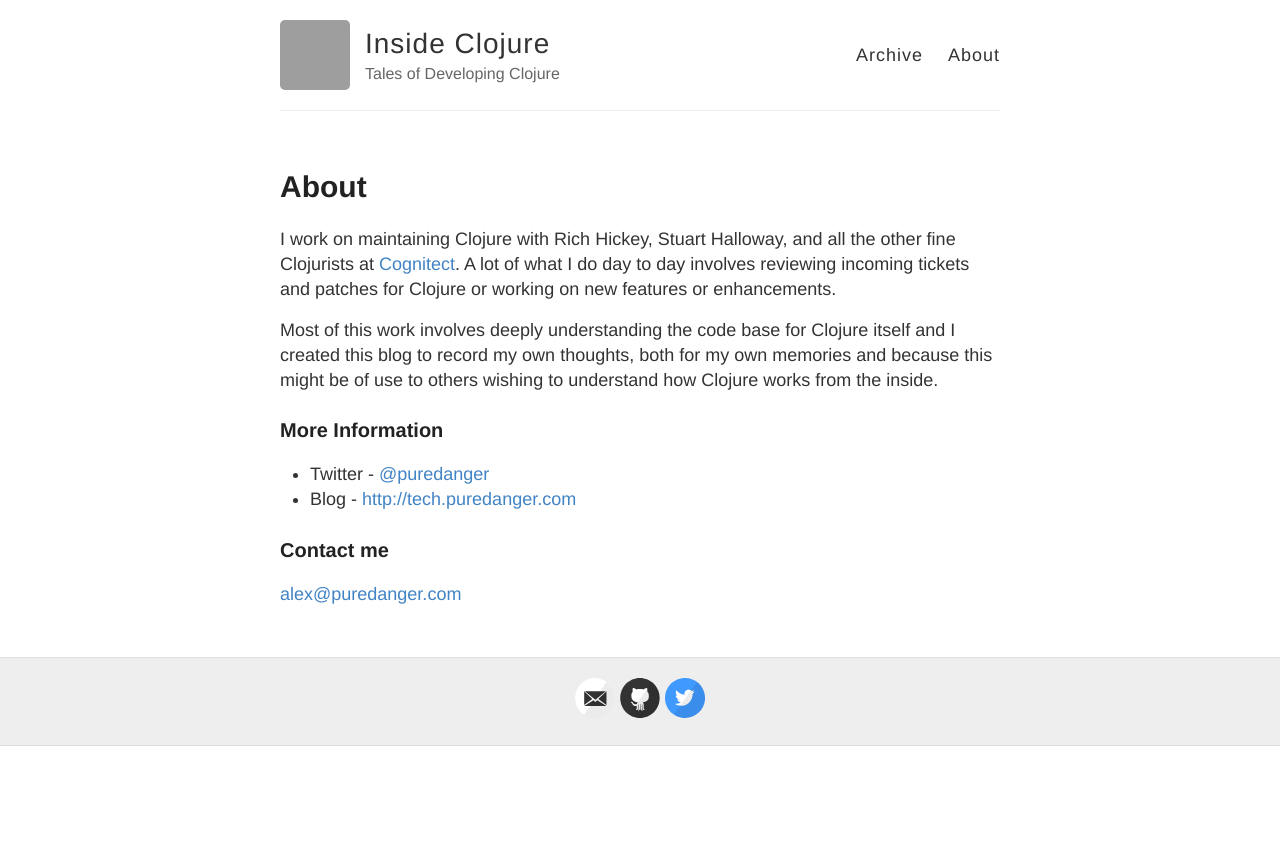
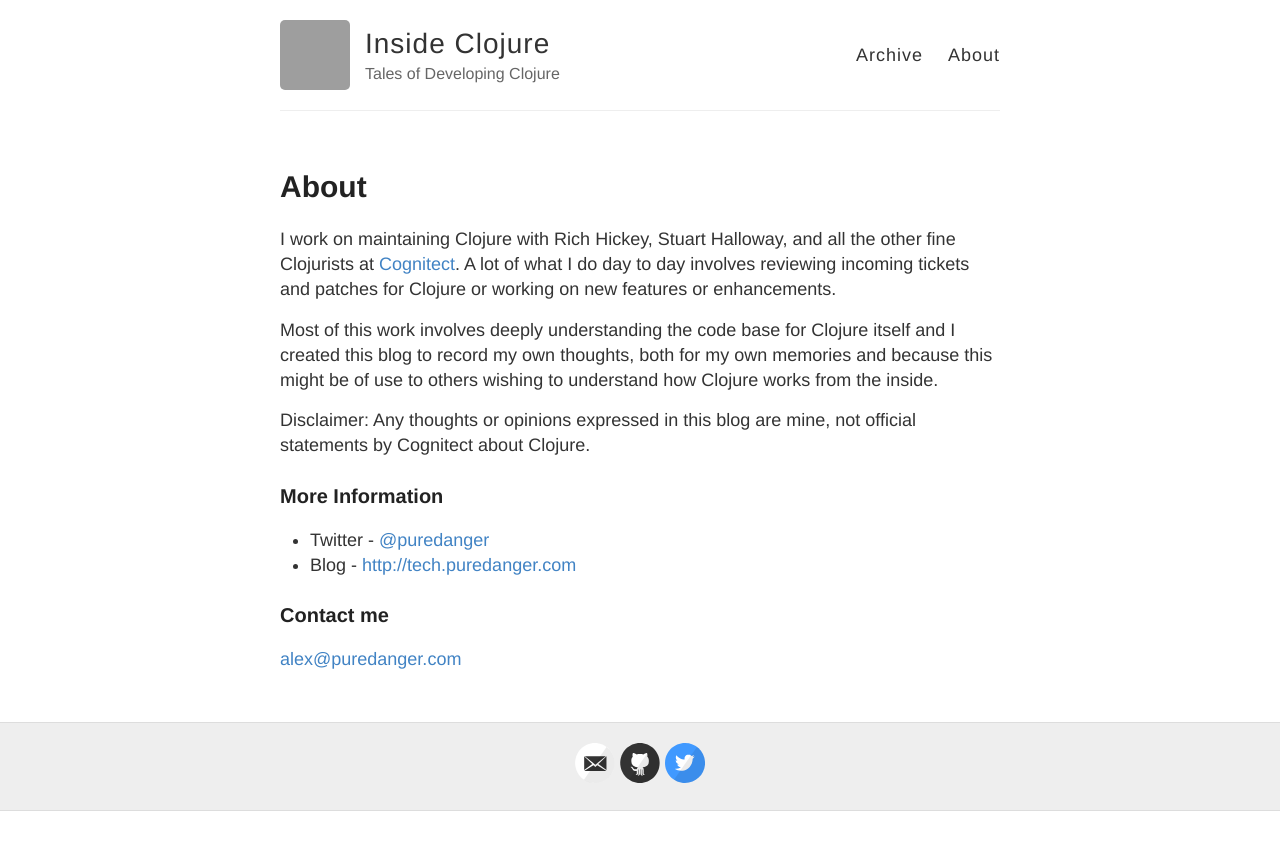
Before and after one commit to insideclojure/insideclojure.github.io, a Jekyll site: the page built from about.md, in a window 1280 px wide. Shown: the top 850 px of the page. Built offline with Jekyll 4.4.1, drawn with Linux system fonts in a browser that asks for light colours; grey boxes are pictures that could not be loaded.

Commit message:
add disclaimer

```diff
--- a/about.md
+++ b/about.md
@@ -13,6 +13,9 @@
 created this blog to record my own thoughts, both for my own memories and because
 this might be of use to others wishing to understand how Clojure works from the inside.
 
+Disclaimer: Any thoughts or opinions expressed in this blog are mine, not official
+statements by Cognitect about Clojure.
+
 ### More Information
 
 - Twitter - [@puredanger](http://twitter.com/puredanger)
```
